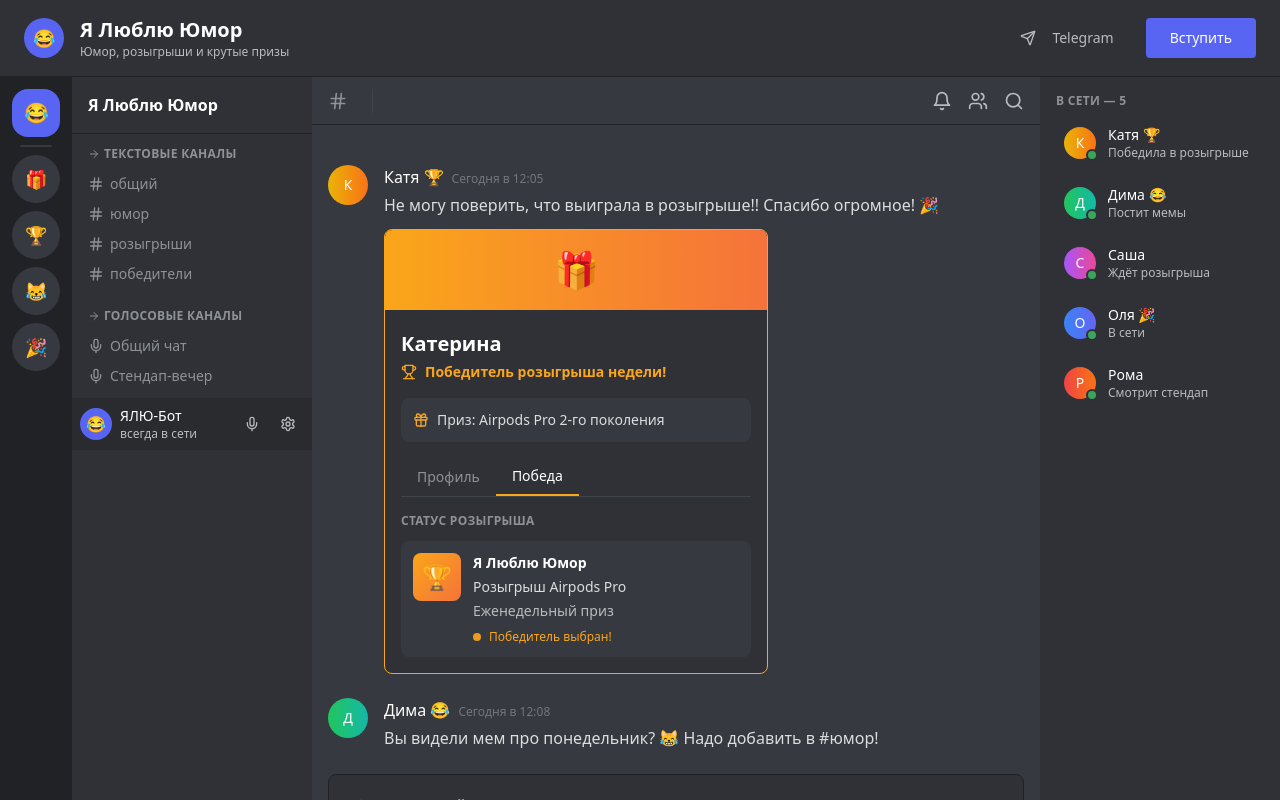
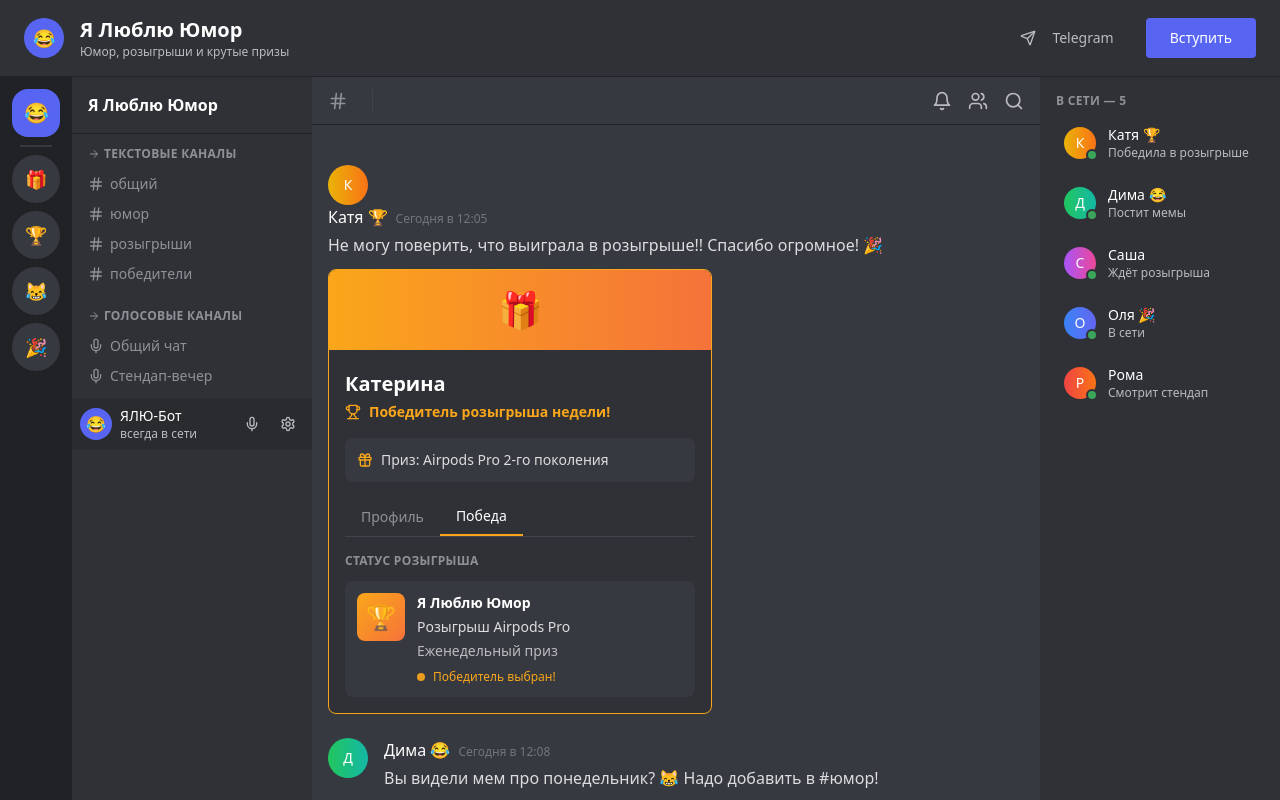
Before and after one commit to pr-poehali-dev/moonlight-adventure-2, a React (Vite) app: page / in a window 1280 px wide. Shown: the top 800 px of the page. Built offline with nearby package versions, Linux system fonts and the light colour scheme.

Commit message:
Update 1 component

```diff
--- a/src/components/ChatArea.tsx
+++ b/src/components/ChatArea.tsx
@@ -55,7 +55,7 @@ const ChatArea = ({ setMobileSidebarOpen }: Props) => (
       </div>
 
       {/* Сообщение победителя */}
-      <div className="flex gap-2 sm:gap-4">
+      <div className="">
         <div className="w-8 h-8 sm:w-10 sm:h-10 bg-gradient-to-r from-yellow-500 to-orange-500 rounded-full flex items-center justify-center flex-shrink-0">
           <span className="text-white text-xs sm:text-sm font-medium">К</span>
         </div>
```
